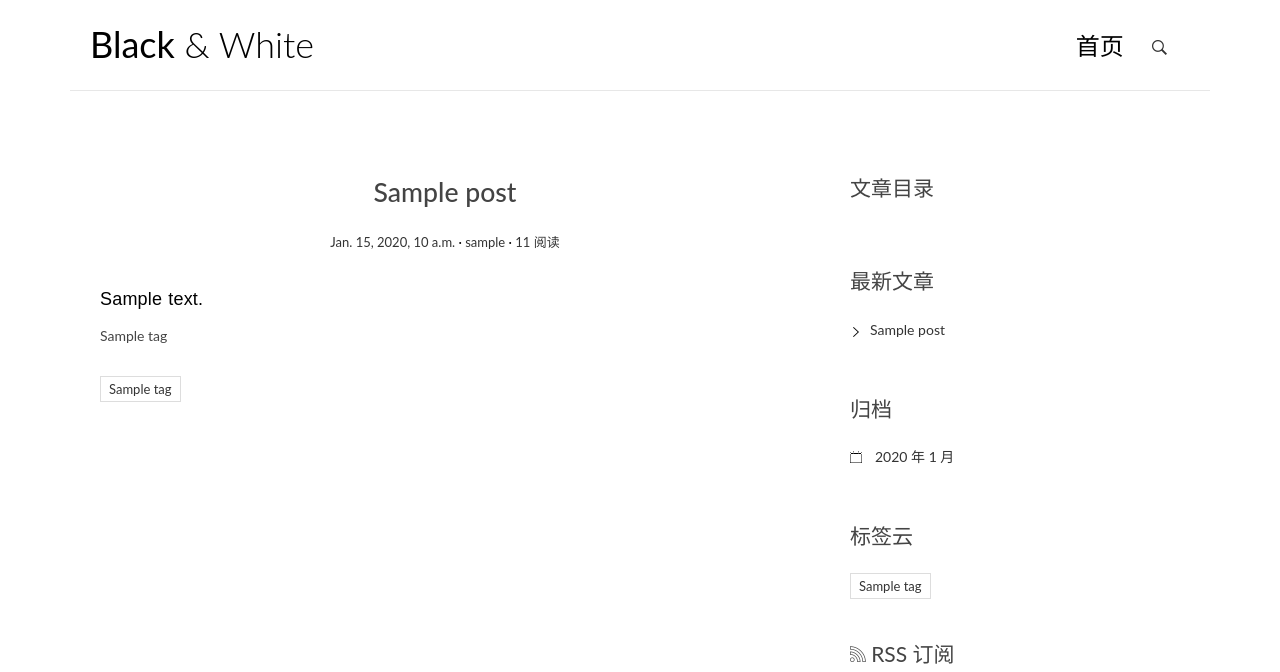
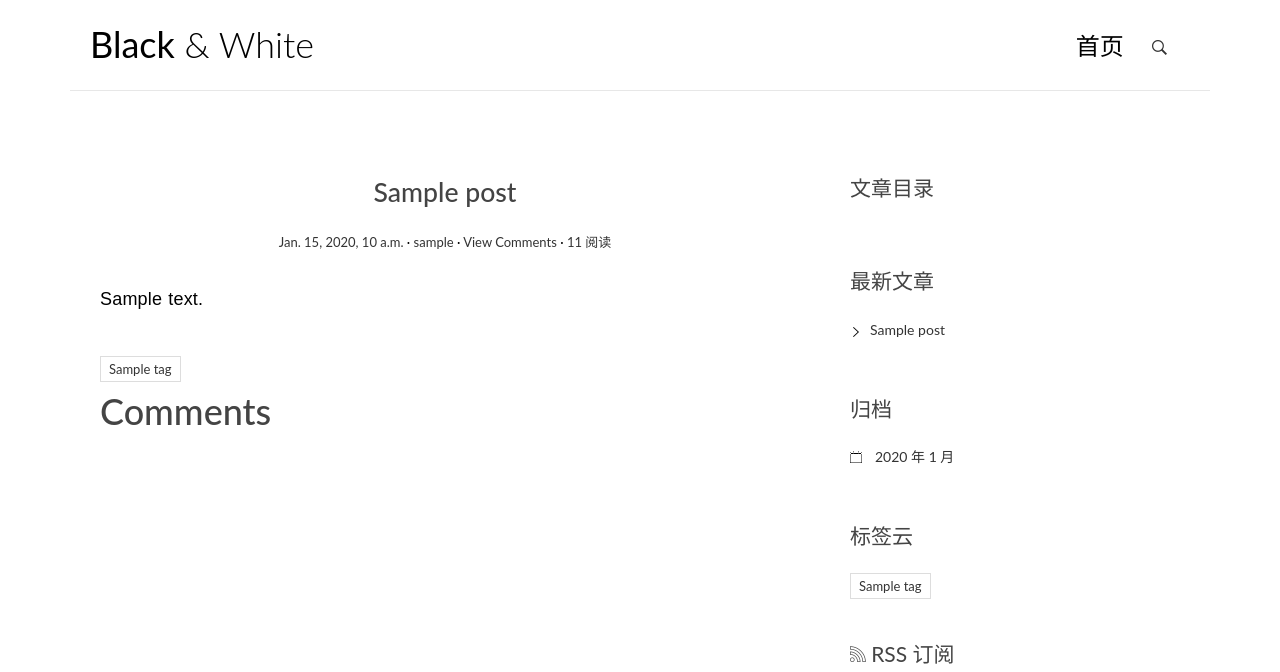
Before and after one commit to EINDEX/EINDEX-Blog, a Django app: page /post/1/ in a window 1280 px wide. Shown: the top 672 px of the page. Run offline with Django 3.2, Linux system fonts and the light colour scheme; tables that the repository leaves empty hold one stand-in row (values such as "Sample post"); some libraries are stand-ins or nearby versions.

Commit message:
disqus comments count

```diff
--- a/templates/blog/detail.html
+++ b/templates/blog/detail.html
@@ -9,17 +9,15 @@
                 <span class="post-date"><a href="#"><time class="entry-date"
                                                           datetime="{{ post.created_time }}">{{ post.created_time }}</time></a></span>
                 <span class="post-author"><a href="#">{{ post.author }}</a></span>
-                {#                <span class="comments-link"><a href="#">{{ post.comment_set.count }} 评论</a></span>#}
+                <span class="comments-link"><a href="#comment-area">View Comments</a></span>
                 <span class="views-count"><a href="#">{{ post.views }} 阅读</a></span>
+
             </div>
         </header>
         <div class="entry-content clearfix">
             {{ post.html|safe }}
         </div>
         <footer>
-            {% for tag in post.tags.all %}
-                {{ tag.name }}
-            {% endfor %}
             <div class="widget widget-tag-cloud">
                 <ul>
                     {% for tag in post.tags.all %}
@@ -29,18 +27,22 @@
                     {% endfor %}
                 </ul>
             </div>
+            <div class="share">
+
+            </div>
         </footer>
     </article>
 
     <section class="comment-area" id="comment-area">
+        <h1>Comments</h1>
         {% disqus_show_comments %}
-        {#        <span class="disqus-comment-count" data-disqus-identifier="{{ post.get_absolute_url }}"></span>#}
-        {#        <a href="{{ post.get_absolute_url }}#disqus_thread" data-disqus-identifier="{{ post.id }}">View Comments</a>#}
-        {#        {% disqus_num_replies %}#}
+        {% disqus_num_replies %}
     </section>
 {% endblock main %}
 {% block toc %}
     <div class="widget widget-content">
+
+
         <h3 class="widget-title">文章目录</h3>
         {{ post.toc|safe }}
     </div>
--- a/templates/blog/index.html
+++ b/templates/blog/index.html
@@ -18,7 +18,7 @@
                     <span class="post-date"><a href="#"><time class="entry-date"
                                                               datetime="{{ post.created_time }}">{{ post.created_time }}</time></a></span>
                     <span class="post-author"><a href="#">{{ post.author }}</a></span>
-                    {#                    <span class="comments-link"><a href="#">{{ post.comment_set.count }} 评论</a></span>#}
+                    <a href="{{ post.get_absolute_url }}#comment-area">View Comments</a>
                     <span class="views-count"><a href="#">{{ post.views }} 阅读</a></span>
                 </div>
             </header>
```
Also changed, not shown: 1 other file.
